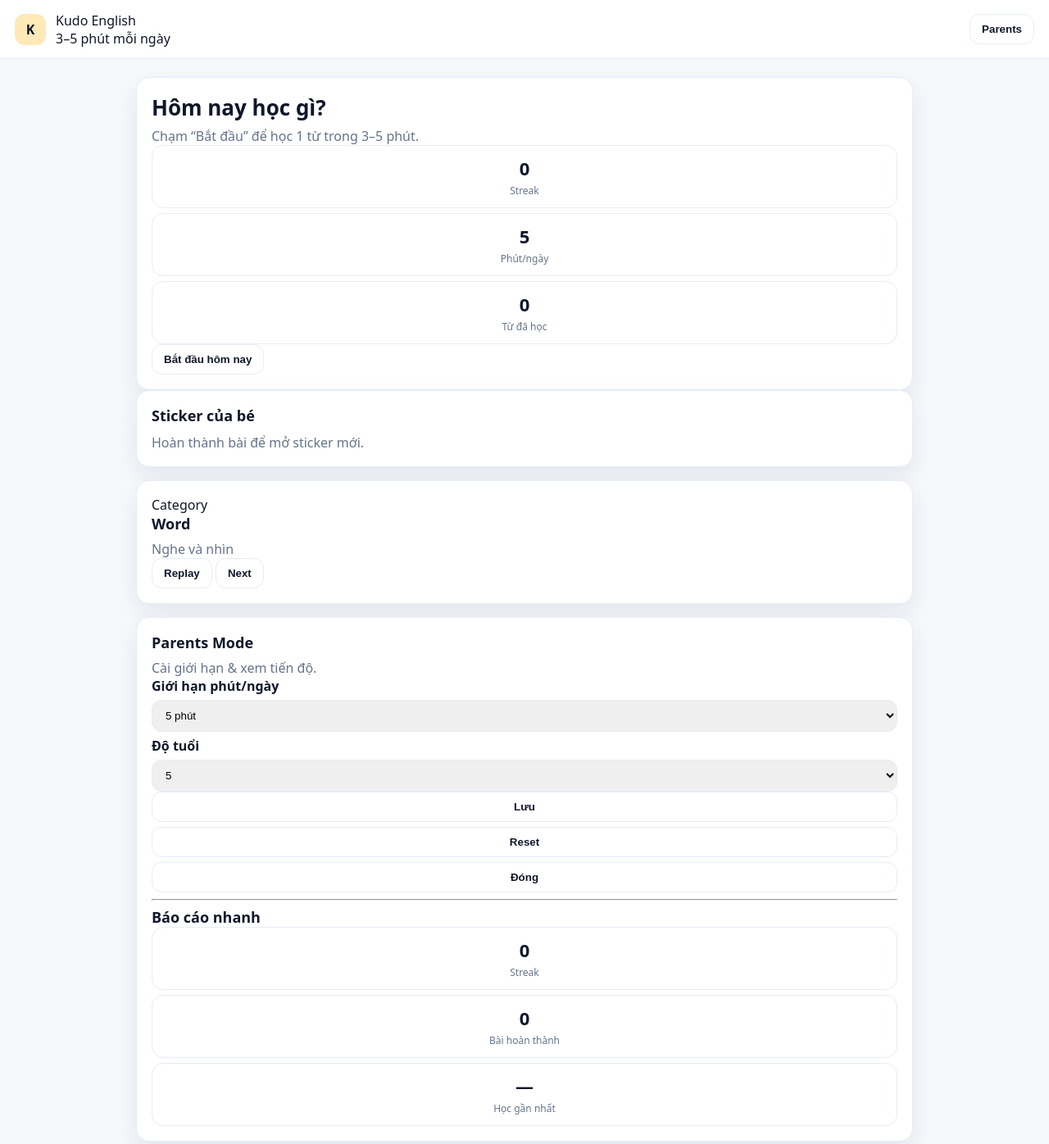
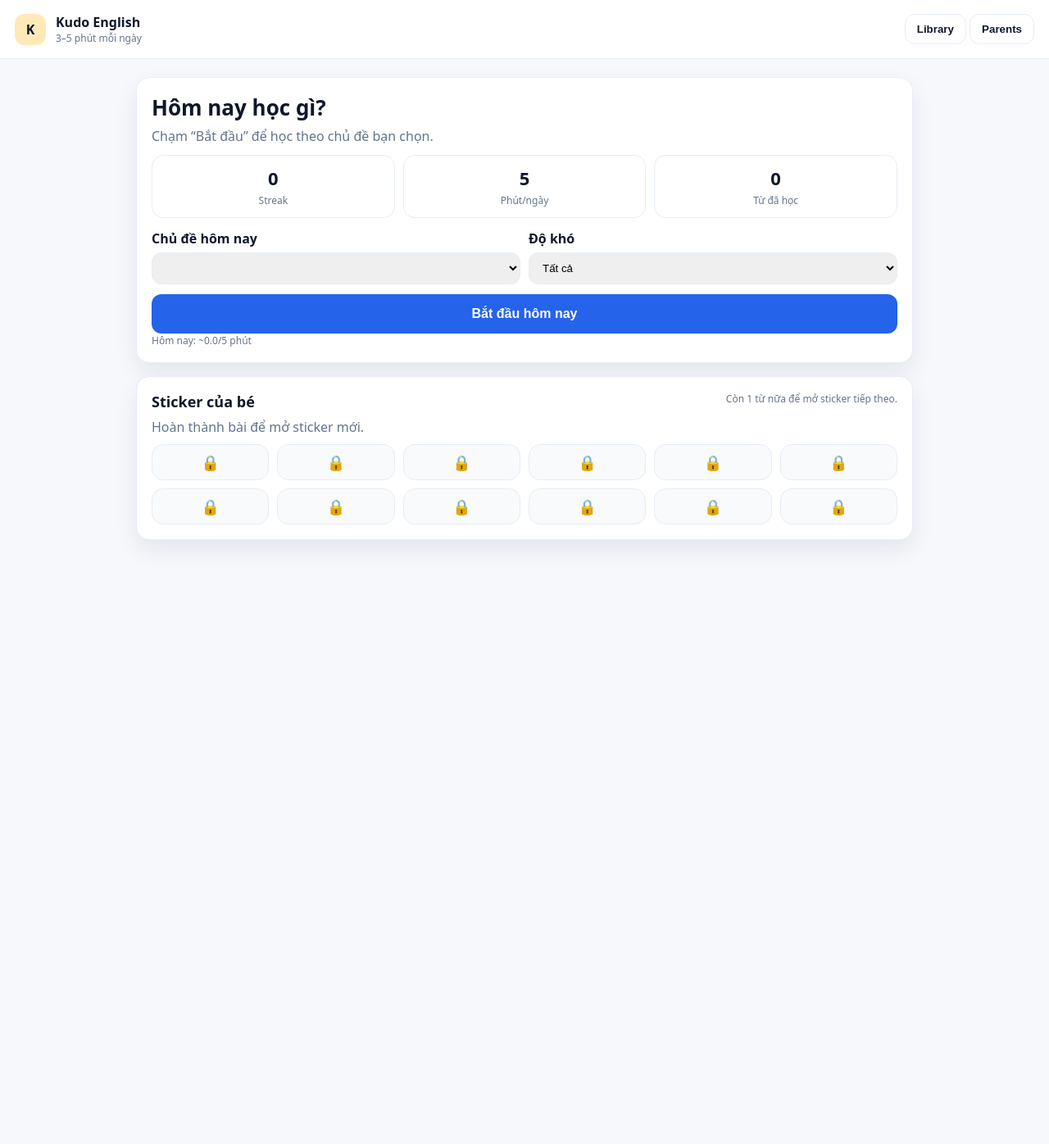
Before and after one commit to songlongphonho88-creator/kudo-english-web, a plain HTML site: page index.html in a window 1280 px wide. Shown: the top 1396 px of the page at 82% size. After the commit the page ends 800 px from the top, so only its background shows below. Drawn offline with Linux system fonts and the light colour scheme.

Commit message:
Update index.html

```diff
--- a/index.html
+++ b/index.html
@@ -1,108 +1,210 @@
 <!doctype html>
 <html lang="vi">
 <head>
-  <meta charset="utf-8" />
-  <meta name="viewport" content="width=device-width,initial-scale=1,viewport-fit=cover" />
-  <title>Kudo English – 5 Minutes a Day</title>
-  <link rel="stylesheet" href="styles.css" />
+  <meta charset="UTF-8" />
+  <meta name="viewport" content="width=device-width, initial-scale=1.0"/>
+  <title>Kudo English</title>
+  <link rel="stylesheet" href="./styles.css"/>
 </head>
 <body>
   <header class="topbar">
     <div class="brand">
       <div class="logo">K</div>
-      <div>
-        <div class="title">Kudo English</div>
-        <div class="subtitle">3–5 phút mỗi ngày</div>
+      <div class="brandText">
+        <div class="brandTitle">Kudo English</div>
+        <div class="brandSub">3–5 phút mỗi ngày</div>
       </div>
     </div>
-    <button id="btnParents" class="btn ghost">Parents</button>
+
+    <div class="topActions">
+      <button id="btnLibrary" class="btn btnGhost">Library</button>
+      <button id="btnParents" class="btn btnGhost">Parents</button>
+    </div>
   </header>
 
   <main class="container">
-    <section id="viewHome" class="view active">
-      <div class="card hero">
-        <h1>Hôm nay học gì?</h1>
-        <p class="muted">Chạm “Bắt đầu” để học 1 từ trong 3–5 phút.</p>
-
-        <div class="row">
-          <div class="stat"><div class="statNum" id="streakNum">0</div><div class="statLabel">Streak</div></div>
-          <div class="stat"><div class="statNum" id="minutesLeft">5</div><div class="statLabel">Phút/ngày</div></div>
-          <div class="stat"><div class="statNum" id="wordsMastered">0</div><div class="statLabel">Từ đã học</div></div>
+    <!-- DASHBOARD -->
+    <section class="card dashboard" id="dashCard">
+      <div class="dashHeader">
+        <div>
+          <h1>Hôm nay học gì?</h1>
+          <p class="muted">Chạm “Bắt đầu” để học theo chủ đề bạn chọn.</p>
         </div>
-
-        <button id="btnStart" class="btn primary big">Bắt đầu hôm nay</button>
       </div>
 
-      <div class="card">
-        <h2>Sticker của bé</h2>
-        <div id="stickerGrid" class="stickers"></div>
-        <p class="muted small">Hoàn thành bài để mở sticker mới.</p>
+      <div class="stats">
+        <div class="stat">
+          <div class="statNum" id="statStreak">0</div>
+          <div class="statLabel">Streak</div>
+        </div>
+        <div class="stat">
+          <div class="statNum"><span id="statGoalMin">5</span></div>
+          <div class="statLabel">Phút/ngày</div>
+        </div>
+        <div class="stat">
+          <div class="statNum" id="statLearned">0</div>
+          <div class="statLabel">Từ đã học</div>
+        </div>
       </div>
+
+      <div class="grid2">
+        <div class="field">
+          <label>Chủ đề hôm nay</label>
+          <select id="topicSelect"></select>
+        </div>
+        <div class="field">
+          <label>Độ khó</label>
+          <select id="levelSelect">
+            <option value="1">Level 1 (dễ)</option>
+            <option value="2">Level 2</option>
+            <option value="3">Level 3</option>
+            <option value="all" selected>Tất cả</option>
+          </select>
+        </div>
+      </div>
+
+      <button id="btnStart" class="btn btnPrimary btnBig">Bắt đầu hôm nay</button>
+      <div class="tiny muted" id="dashHint"></div>
     </section>
 
-    <section id="viewLesson" class="view">
-      <div class="card">
-        <div class="progress"><div id="progressBar" class="progressBar" style="width:0%"></div></div>
+    <!-- STICKERS -->
+    <section class="card" id="stickerCard">
+      <div class="cardRow">
+        <div>
+          <h2>Sticker của bé</h2>
+          <p class="muted">Hoàn thành bài để mở sticker mới.</p>
+        </div>
+        <div class="tiny muted" id="stickerHint"></div>
+      </div>
+      <div class="stickers" id="stickerGrid"></div>
+    </section>
 
-        <div class="lessonHeader">
-          <div>
-            <div class="chip" id="chipCategory">Category</div>
-            <h2 id="lessonWord">Word</h2>
-            <div class="muted" id="lessonHint">Nghe và nhìn</div>
+    <!-- LESSON -->
+    <section class="card lesson hidden" id="lessonCard">
+      <div class="lessonTop">
+        <span class="pill" id="pillCategory">Category</span>
+        <div class="lessonBtns">
+          <button id="btnBackDash" class="btn btnGhost">Back</button>
+          <button id="btnReplay" class="btn btnGhost">Replay</button>
+          <button id="btnNext" class="btn btnPrimary">Next</button>
+        </div>
+      </div>
+
+      <div class="lessonTitle" id="lessonWord">Word</div>
+      <div class="muted" id="lessonMeta">Nghe và nhìn</div>
+
+      <div class="panelV2">
+        <div class="mediaBox" id="mediaBox">
+          <div class="bigEmoji" id="lessonEmoji">🙂</div>
+        </div>
+        <div class="lessonInfo">
+          <div class="hintLine">
+            <span class="muted">Replay để nghe:</span> <b id="replayWord">Word</b>
           </div>
-          <div class="lessonBtns">
-            <button id="btnReplay" class="btn">Replay</button>
-            <button id="btnNext" class="btn primary">Next</button>
+          <div class="example" id="exampleLine"></div>
+          <div class="progressLine">
+            <span class="muted">Tiến độ chủ đề:</span> <b id="topicProgress">0/0</b>
           </div>
         </div>
+      </div>
 
-        <div id="stage" class="stage"></div>
-      </div>
+      <div class="coach" id="coachBox">Replay 2 lần rồi bấm Next 🙂</div>
     </section>
 
-    <section id="viewParents" class="view">
-      <div class="card">
-        <h2>Parents Mode</h2>
-        <p class="muted">Cài giới hạn & xem tiến độ.</p>
+    <!-- QUIZ -->
+    <section class="card quiz hidden" id="quizCard">
+      <div class="quizTop">
+        <span class="pill" id="quizCategory">Quiz</span>
+        <div class="quizBtns">
+          <button id="btnQuizReplay" class="btn btnGhost">Replay</button>
+        </div>
+      </div>
 
-        <div class="row gap">
-          <div class="field">
-            <label>Giới hạn phút/ngày</label>
-            <select id="dailyLimit">
-              <option value="3">3 phút</option>
-              <option value="5" selected>5 phút</option>
-              <option value="7">7 phút</option>
-            </select>
-          </div>
+      <div class="quizPrompt">
+        Chọn từ đúng:
+        <div class="quizWord" id="quizWord">Word</div>
+      </div>
 
-          <div class="field">
-            <label>Độ tuổi</label>
-            <select id="age">
-              <option value="4">4</option>
-              <option value="5" selected>5</option>
-              <option value="6">6</option>
-            </select>
-          </div>
-        </div>
+      <div class="options" id="options"></div>
+      <div class="result hidden" id="resultBox"></div>
 
-        <div class="row gap">
-          <button id="btnSaveParents" class="btn primary">Lưu</button>
-          <button id="btnReset" class="btn danger">Reset</button>
-          <button id="btnCloseParents" class="btn ghost">Đóng</button>
-        </div>
-
-        <hr />
-
-        <h3>Báo cáo nhanh</h3>
-        <div class="row">
-          <div class="stat"><div class="statNum" id="pStreak">0</div><div class="statLabel">Streak</div></div>
-          <div class="stat"><div class="statNum" id="pDone">0</div><div class="statLabel">Bài hoàn thành</div></div>
-          <div class="stat"><div class="statNum" id="pLast">—</div><div class="statLabel">Học gần nhất</div></div>
-        </div>
+      <div class="quizFooter">
+        <button id="btnContinue" class="btn btnPrimary hidden">Tiếp tục</button>
       </div>
     </section>
   </main>
 
-  <script src="app.js"></script>
+  <!-- LIBRARY MODAL -->
+  <div class="modal hidden" id="libraryModal">
+    <div class="modalBackdrop" id="libraryBackdrop"></div>
+    <div class="modalCard">
+      <div class="modalHeader">
+        <h3>Library</h3>
+        <button class="btn btnGhost" id="btnCloseLibrary">Đóng</button>
+      </div>
+      <div class="modalBody">
+        <div class="row">
+          <label>Lọc theo chủ đề</label>
+          <select id="libTopicSelect"></select>
+        </div>
+        <div class="row">
+          <label>Tìm từ</label>
+          <input id="libSearch" placeholder="gõ: open, apple..." />
+        </div>
+        <div class="libList" id="libList"></div>
+      </div>
+    </div>
+  </div>
+
+  <!-- PARENTS MODAL -->
+  <div class="modal hidden" id="parentsModal">
+    <div class="modalBackdrop" id="modalBackdrop"></div>
+    <div class="modalCard">
+      <div class="modalHeader">
+        <h3>Parents</h3>
+        <button class="btn btnGhost" id="btnCloseModal">Đóng</button>
+      </div>
+
+      <div class="modalBody">
+        <div class="row">
+          <label>Mục tiêu phút/ngày</label>
+          <select id="goalSelect">
+            <option value="3">3</option>
+            <option value="5" selected>5</option>
+            <option value="7">7</option>
+            <option value="10">10</option>
+          </select>
+        </div>
+
+        <div class="row">
+          <label>Giọng đọc (TTS)</label>
+          <select id="voiceSelect"></select>
+          <div class="tiny muted">Khuyến nghị voice EN-US nếu có.</div>
+        </div>
+
+        <div class="row">
+          <label>Tốc độ đọc</label>
+          <input id="rateRange" type="range" min="0.7" max="1.1" step="0.05" value="0.9"/>
+          <div class="tiny muted">Chậm vừa đủ cho bé: 0.85–0.95</div>
+        </div>
+
+        <div class="row">
+          <label>Báo cáo học</label>
+          <div class="reportBox" id="reportBox"></div>
+        </div>
+
+        <div class="row dangerZone">
+          <button id="btnReset" class="btn btnDanger">Reset tiến trình</button>
+          <div class="tiny muted">Xóa streak, số từ đã học, sticker, lịch sử sai.</div>
+        </div>
+      </div>
+
+      <div class="modalFooter">
+        <button id="btnSaveSettings" class="btn btnPrimary">Lưu</button>
+      </div>
+    </div>
+  </div>
+
+  <script src="./app.js"></script>
 </body>
 </html>
```
